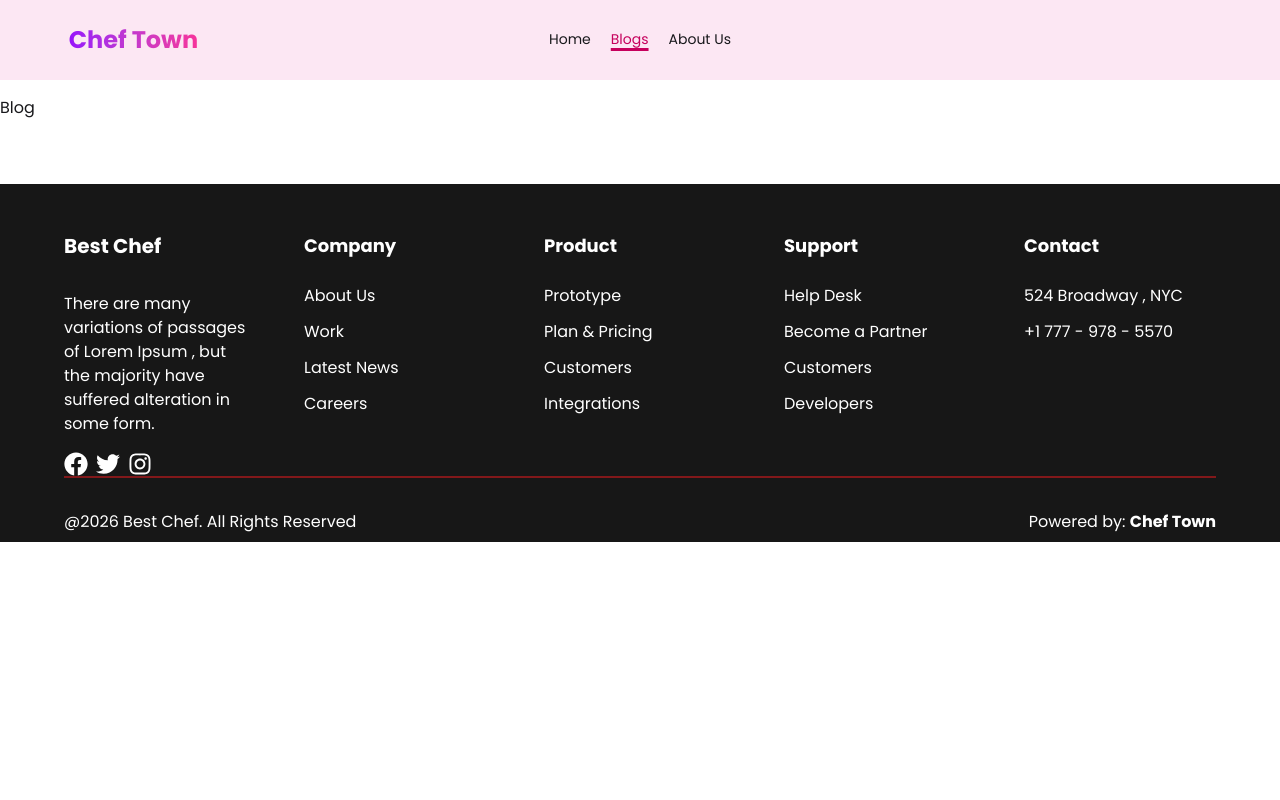
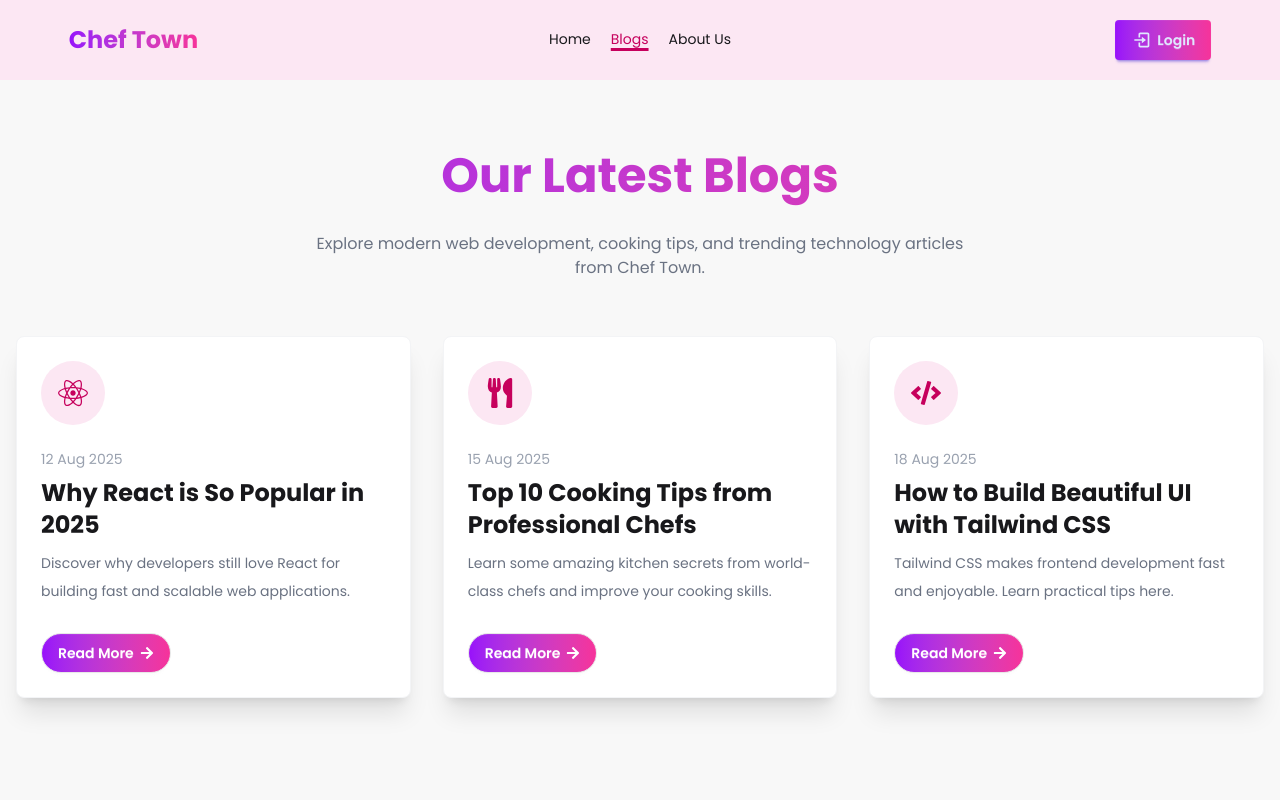
Before and after one commit to mehadiHasanDiner/chep-town, a React (Vite) app: page /blogs in a window 1280 px wide. Shown: the top 800 px of the page. Built offline with nearby package versions, Linux system fonts and the light colour scheme; no server answers.

Commit message:
assignment running

```diff
--- a/src/components/Navbar.jsx
+++ b/src/components/Navbar.jsx
@@ -54,7 +54,42 @@ const Navbar = () => {
         <ul className="menu menu-horizontal px-2 gap-5 ">{links}</ul>
       </div>
       <div className="navbar-end">
-        {user ? <>{user.photoURL && imgError ? <></> : <></>}</> : <></>}
+        {user ? (
+          <div className="dropdown dropdown-center">
+            <button
+              tabIndex={0}
+              role="button"
+              className="btn btn-circle text-lg bg-linear-to-r from-purple-600 to-pink-500 border border-black text-white w-11 h-11 p-0 overflow-hidden"
+            >
+              {user.photoURL && !imgError ? (
+                <img
+                  src={user.photoURL}
+                  alt="User Profile"
+                  className="w-full h-full object-cover rounded-full"
+                  onError={() => setImgError(true)}
+                />
+              ) : (
+                emailSlice
+              )}
+            </button>
+
+            <ul tabIndex="-1" className="dropdown-content menu z-1">
+              <li>
+                <button onClick={handleLogout} className="btn btn-primary">
+                  <BiLogIn size={20} />
+                  Logout
+                </button>
+              </li>
+            </ul>
+          </div>
+        ) : (
+          <Link to="/login">
+            <button className="btn btn-primary bg-linear-to-r from-purple-600 to-pink-500 border-0">
+              <BiLogIn size={20} />
+              Login
+            </button>
+          </Link>
+        )}
       </div>
     </div>
   );
--- a/src/layouts/HomeLayout.jsx
+++ b/src/layouts/HomeLayout.jsx
@@ -10,7 +10,7 @@ const HomeLayout = () => {
           <Navbar></Navbar>
         </nav>
       </header>
-      <main className="mt-24">
+      <main className="mt-20">
         <Outlet></Outlet>
       </main>
       <div>
--- a/src/pages/AboutUs.jsx
+++ b/src/pages/AboutUs.jsx
@@ -1,8 +1,132 @@
+import { FaUsers, FaAward, FaHeart, FaUtensils } from "react-icons/fa";
+import { Link } from "react-router";
+
 const AboutUs = () => {
   return (
-    <div>
-      <p>About us</p>
-    </div>
+    <>
+      <title>About Us | Chef Town</title>
+
+      <meta
+        name="description"
+        content="Learn more about Chef Town, our mission, talented chefs, and passion for delicious food."
+      />
+
+      <meta
+        name="keywords"
+        content="About Chef Town, Best Chefs, Food Community"
+      />
+
+      <div className="bg-base-100 min-h-screen">
+        {/* Hero Section */}
+        <div className="hero min-h-[60vh] bg-base-200">
+          <div className="hero-content text-center">
+            <div className="max-w-3xl">
+              <h1 className="text-6xl font-bold color-primary mb-6">
+                About Chef Town
+              </h1>
+
+              <p className="text-lg text-gray-600 leading-8">
+                Chef Town is a modern culinary platform where food lovers
+                discover world-class chefs, delicious recipes, and inspiring
+                cooking experiences.
+              </p>
+            </div>
+          </div>
+        </div>
+
+        {/* Features */}
+        <div className="max-w-7xl mx-auto py-20 px-4">
+          <div className="grid grid-cols-1 md:grid-cols-2 lg:grid-cols-4 gap-8">
+            {/* Card 1 */}
+            <div className="card bg-base-200 shadow-lg hover:shadow-2xl transition duration-300">
+              <div className="card-body items-center text-center">
+                <FaUsers className="text-5xl text-primary mb-4" />
+
+                <h2 className="card-title">Expert Chefs</h2>
+
+                <p className="text-gray-500">
+                  Meet experienced chefs from around the world.
+                </p>
+              </div>
+            </div>
+
+            {/* Card 2 */}
+            <div className="card bg-base-200 shadow-lg hover:shadow-2xl transition duration-300">
+              <div className="card-body items-center text-center">
+                <FaUtensils className="text-5xl text-secondary mb-4" />
+
+                <h2 className="card-title">Delicious Recipes</h2>
+
+                <p className="text-gray-500">
+                  Explore hundreds of unique and tasty recipes.
+                </p>
+              </div>
+            </div>
+
+            {/* Card 3 */}
+            <div className="card bg-base-200 shadow-lg hover:shadow-2xl transition duration-300">
+              <div className="card-body items-center text-center">
+                <FaAward className="text-5xl text-warning mb-4" />
+
+                <h2 className="card-title">Quality Service</h2>
+
+                <p className="text-gray-500">
+                  We ensure the best cooking experience for everyone.
+                </p>
+              </div>
+            </div>
+
+            {/* Card 4 */}
+            <div className="card bg-base-200 shadow-lg hover:shadow-2xl transition duration-300">
+              <div className="card-body items-center text-center">
+                <FaHeart className="text-5xl text-error mb-4" />
+
+                <h2 className="card-title">Food Lovers</h2>
+
+                <p className="text-gray-500">
+                  Built with love for every passionate food lover.
+                </p>
+              </div>
+            </div>
+          </div>
+
+          {/* Story Section */}
+          <div className="mt-24 grid grid-cols-1 lg:grid-cols-2 gap-14 items-center">
+            {/* Image */}
+            <div>
+              <img
+                src="https://images.stockcake.com/public/f/b/1/fb19e250-2549-4daf-a880-179538d0f7f2_large/chef-cooking-flambe-stockcake.jpg"
+                alt="Chef Team"
+                className="rounded-3xl shadow-2xl"
+              />
+            </div>
+
+            {/* Content */}
+            <div>
+              <h2 className="text-5xl font-bold mb-6">Our Story</h2>
+
+              <p className="text-gray-600 leading-8 text-lg mb-6">
+                Chef Town started with a simple mission — bringing food lovers
+                and talented chefs together in one beautiful platform.
+              </p>
+
+              <p className="text-gray-600 leading-8 text-lg">
+                Whether you want to discover recipes, learn cooking techniques,
+                or explore culinary inspiration, Chef Town is here to make your
+                food journey unforgettable.
+              </p>
+
+              <Link
+                to="/"
+                className="btn bg-linear-to-r from-purple-600 to-pink-500 text-white rounded-full mt-8 px-8"
+              >
+                Explore Recipes
+              </Link>
+            </div>
+          </div>
+        </div>
+      </div>
+    </>
   );
 };
 
--- a/src/pages/Blog.jsx
+++ b/src/pages/Blog.jsx
@@ -1,8 +1,101 @@
+import { FaReact, FaCode, FaUtensils, FaArrowRight } from "react-icons/fa";
+
+const blogs = [
+  {
+    id: 1,
+    title: "Why React is So Popular in 2025",
+    description:
+      "Discover why developers still love React for building fast and scalable web applications.",
+    icon: <FaReact />,
+    date: "12 Aug 2025",
+  },
+
+  {
+    id: 2,
+    title: "Top 10 Cooking Tips from Professional Chefs",
+    description:
+      "Learn some amazing kitchen secrets from world-class chefs and improve your cooking skills.",
+    icon: <FaUtensils />,
+    date: "15 Aug 2025",
+  },
+
+  {
+    id: 3,
+    title: "How to Build Beautiful UI with Tailwind CSS",
+    description:
+      "Tailwind CSS makes frontend development fast and enjoyable. Learn practical tips here.",
+    icon: <FaCode />,
+    date: "18 Aug 2025",
+  },
+];
+
 const Blogs = () => {
   return (
-    <div>
-      <p>Blog</p>
-    </div>
+    <>
+      <title>Blogs | Chef Town</title>
+
+      <meta
+        name="description"
+        content="Read the latest blogs about cooking, React development, and modern web design on Chef Town."
+      />
+
+      <meta
+        name="keywords"
+        content="Chef Town Blogs, React Blogs, Cooking Blogs, Tailwind CSS"
+      />
+
+      <div className="bg-base-200 min-h-screen py-16 px-4">
+        <div className="max-w-7xl mx-auto">
+          {/* Header */}
+          <div className="text-center mb-14">
+            <h1 className="text-5xl font-bold color-primary mb-6 py-2">
+              Our Latest Blogs
+            </h1>
+
+            <p className="text-gray-500 max-w-2xl mx-auto">
+              Explore modern web development, cooking tips, and trending
+              technology articles from Chef Town.
+            </p>
+          </div>
+
+          {/* Blog Cards */}
+          <div className="grid grid-cols-1 md:grid-cols-2 lg:grid-cols-3 gap-8">
+            {blogs.map((blog) => (
+              <div
+                key={blog.id}
+                className="card bg-base-100 shadow-xl hover:shadow-2xl transition duration-300 border border-gray-100"
+              >
+                <div className="card-body">
+                  {/* Icon */}
+                  <div className="w-16 h-16 rounded-full bg-pink-100 flex items-center justify-center text-pink-700 text-3xl mb-4">
+                    {blog.icon}
+                  </div>
+
+                  {/* Date */}
+                  <p className="text-sm text-gray-400">{blog.date}</p>
+
+                  {/* Title */}
+                  <h2 className="card-title text-2xl font-bold">
+                    {blog.title}
+                  </h2>
+
+                  {/* Description */}
+                  <p className="text-gray-500 leading-7">{blog.description}</p>
+
+                  {/* Button */}
+                  <div className="card-actions mt-5">
+                    <button className="btn bg-linear-to-r from-purple-600 to-pink-500 border text-white rounded-full">
+                      Read More
+                      <FaArrowRight />
+                    </button>
+                  </div>
+                </div>
+              </div>
+            ))}
+          </div>
+        </div>
+      </div>
+    </>
   );
 };
 
```
